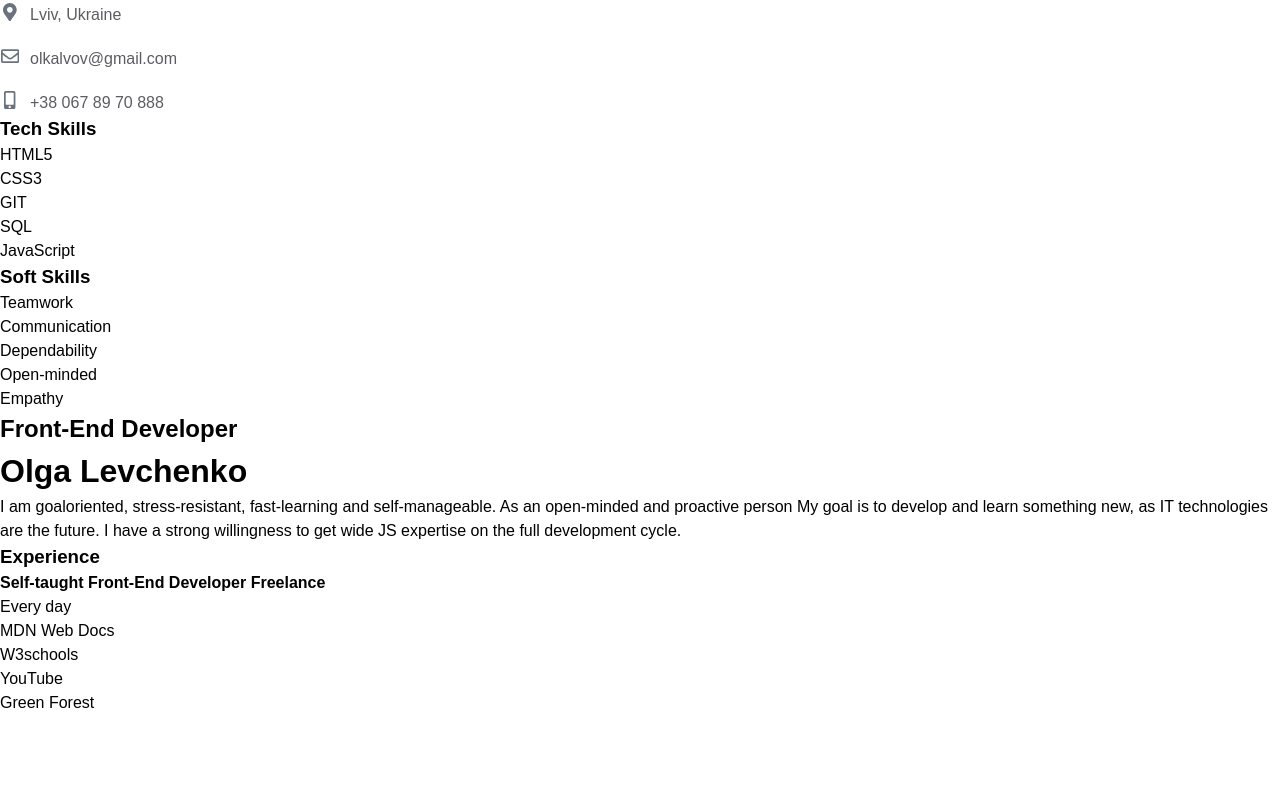
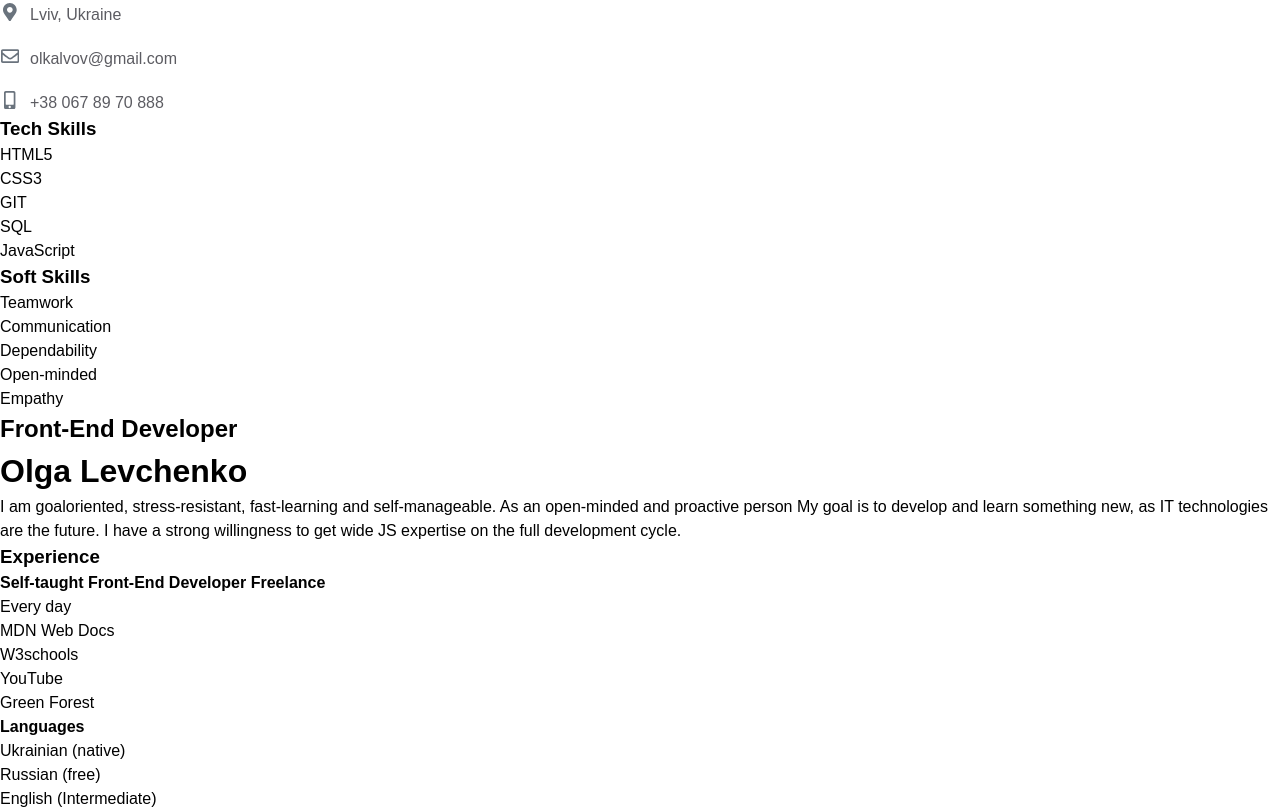
Before and after one commit to Volhara20/homepage, a plain HTML site: page index.html in a window 1280 px wide. Shown: the part 1036-1847 px from the top of the page. Before the commit the page ends 1751 px from the top, so only its background shows below. Drawn offline with Linux system fonts and the light colour scheme.

Commit message:
add languages

```diff
--- a/index.html
+++ b/index.html
@@ -93,6 +93,7 @@
                     expertise on the full development cycle.
                 </p>
             </div>
+
             <!-- Experience -->
             <div>
                 <h3 class="about-me-title">Experience</h3>
@@ -109,6 +110,15 @@
                 </div>
 
             </div>
+            <!-- Languages -->
+            <div>
+                <h4 class="professional-title">Languages</h4>
+                <ul class="professional-duties">
+                    <li class="projects-link">Ukrainian (native)</li>
+                    <li class="projects-link">Russian (free)</li>
+                    <li class="projects-link">English (Intermediate)</li>
+                </ul>
+            </div>
 </body>
 
 </html>
```
